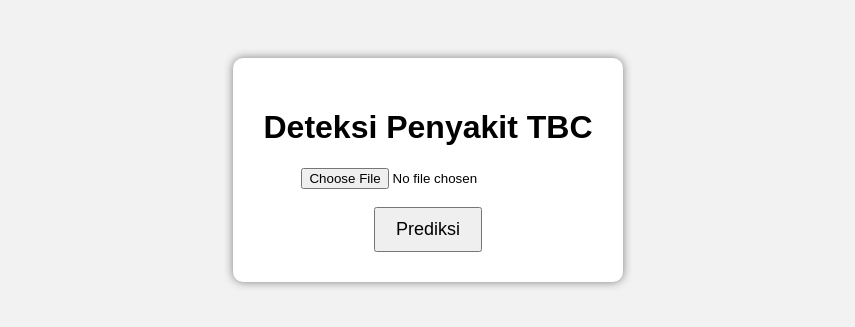
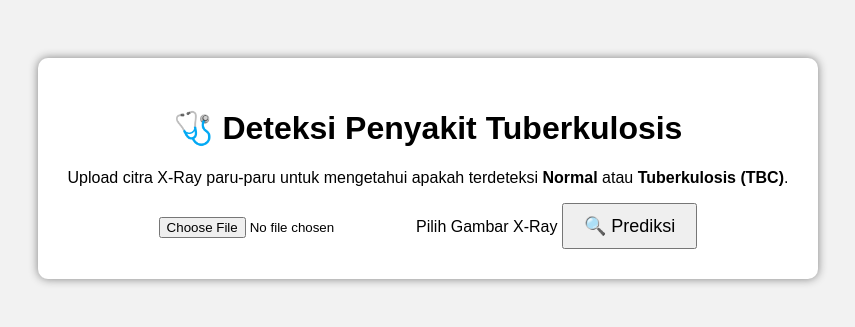
Before and after one commit to SyahputraMunthe/projek_vision, a Flask app: page / in a window 1280 px wide. Shown: the top 327 px of the page, without its empty margins (212-1067 px from the left). Run offline with Flask 3, Linux system fonts and the light colour scheme; parts of the project's set-up code (start-up, migrations or seed data) failed here and were passed over.

Commit message:
Update index.html

```diff
--- a/templates/index.html
+++ b/templates/index.html
@@ -1,36 +1,48 @@
 <!DOCTYPE html>
-<html>
+<html lang="id">
+<head>
+    <meta charset="UTF-8">
+    <meta name="viewport" content="width=device-width, initial-scale=1.0">
 
-<head>
+    <title>Deteksi Tuberkulosis (TBC)</title>
 
-    <title>Deteksi TBC</title>
-
-    <link rel="stylesheet" href="/static/style.css">
-
+    <link rel="stylesheet" href="{{ url_for('static', filename='style.css') }}">
 </head>
 
 <body>
 
-    <div class="container">
+<div class="container">
 
-        <h1>Deteksi Penyakit TBC</h1>
+    <h1>🩺 Deteksi Penyakit Tuberkulosis</h1>
 
-        <form action="/predict" method="POST" enctype="multipart/form-data">
+    <p class="subtitle">
+        Upload citra X-Ray paru-paru untuk mengetahui apakah
+        terdeteksi <b>Normal</b> atau <b>Tuberkulosis (TBC)</b>.
+    </p>
 
-            <input type="file" name="image" required>
+    <form action="{{ url_for('predict') }}"
+          method="POST"
+          enctype="multipart/form-data">
 
-            <br><br>
+        <label class="upload-box">
 
-            <button type="submit">
+            <input
+                type="file"
+                name="image"
+                accept=".jpg,.jpeg,.png"
+                required>
 
-                Prediksi
+            <span>Pilih Gambar X-Ray</span>
 
-            </button>
+        </label>
 
-        </form>
+        <button type="submit">
+            🔍 Prediksi
+        </button>
 
-    </div>
+    </form>
+
+</div>
 
 </body>
-
 </html>
```
